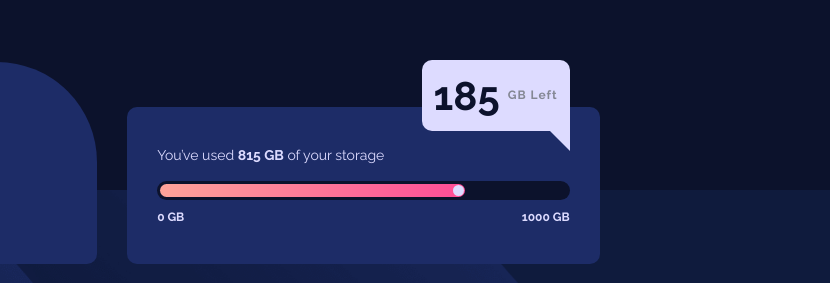
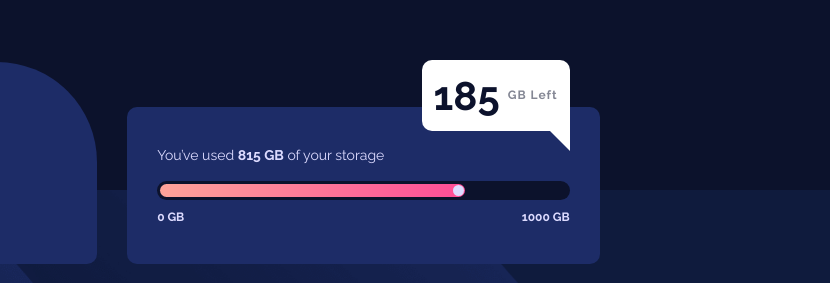
Before and after one commit to Haseebullah555/fylo-data-storage, a plain HTML site: page index.html in a window 1280 px wide. Shown: the part 237-520 px from the top of the page, 450-1280 px from the left. Drawn offline with Linux system fonts and the light colour scheme.

Commit message:
set the color of floating message to white

```diff
--- a/stylesheet.css
+++ b/stylesheet.css
@@ -110,7 +110,7 @@ body {
 }
 .message {
   position: relative;
-  background-color: var(--pale-Blue);
+  background-color: white;
   padding: 1.2rem;
   display: flex;
   align-items: center;
@@ -176,8 +176,8 @@ body {
     display: block;
     width: 0;
     height: 0;
-    border-right: 10px solid var(--pale-Blue);
-    border-top: 10px solid var(--pale-Blue);
+    border-right: 10px solid white;
+    border-top: 10px solid white;
     border-left: 10px solid transparent;
     border-bottom: 10px solid transparent;
   }
```
